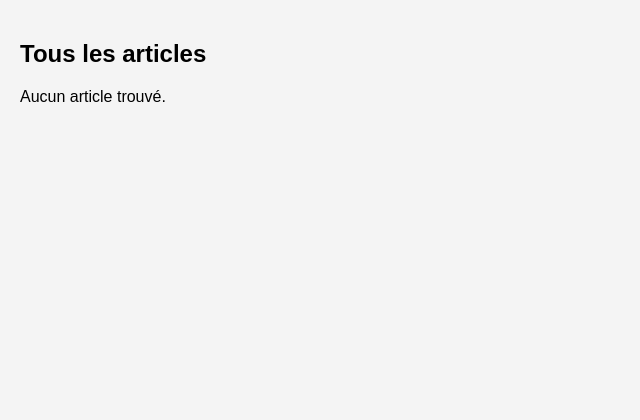
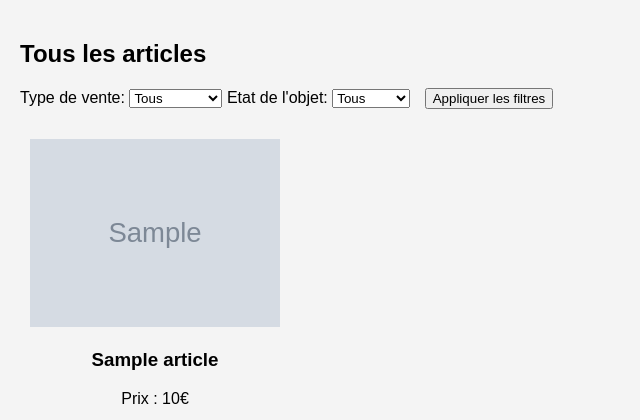
Before and after one commit to AntoineLal/agora, a PHP site: page /toutAfficher.php in a window 1280 px wide. Shown: the part 255-675 px from the top of the page, without its empty margins (0-640 px from the left). Run offline with PHP 8.4, Linux system fonts and the light colour scheme; tables that the repository leaves empty or names only in its code hold one stand-in row (values such as "Sample post"); grey boxes marked "Sample" are stand-in pictures.

Commit message:
afficher

```diff
--- a/toutAfficher.php
+++ b/toutAfficher.php
@@ -49,6 +49,12 @@
             background-image: repeating-linear-gradient(45deg, transparent, transparent 5px, #ccc 5px, #ccc 10px);
             opacity: 0.7;
         }
+        .filters {
+            margin-bottom: 20px;
+        }
+        .filter-btn {
+            margin-left: 10px;
+        }
     </style>
 </head>
 <body>
@@ -64,6 +70,22 @@
 </nav>
 <div class="content">
     <h2>Tous les articles</h2>
+    <div class="filters">
+        <label for="TypeVente">Type de vente:</label>
+        <select name="TypeVente" id="TypeVente">
+            <option value="Tous">Tous</option>
+            <option value="Immediat">Immédiat</option>
+            <option value="Negociation">Négociation</option>
+            <option value="Enchere">Enchère</option>
+        </select>
+        <label for="TypeAchat">Etat de l'objet:</label>
+        <select name="TypeAchat" id="TypeAchat">
+            <option value="Tous">Tous</option>
+            <option value="Neuf">Neuf</option>
+            <option value="Occasion">Occasion</option>
+        </select>
+        <button class="filter-btn" onclick="applyFilters()">Appliquer les filtres</button>
+    </div>
     <div class="article-thumbnails">
         <?php
         // Connexion à la base de données
@@ -79,8 +101,37 @@
             die("La connexion a échoué : " . $conn->connect_error);
         }
 
-        // Requête SQL pour récupérer les informations sur les articles avec le type spécifié
-        $sql = "SELECT ArticleID, ArticleName, Description, Price, ImageURL, Stock FROM Articles WHERE TypeVente IN ('Immediat', 'Negociation', 'Enchere')";
+        // Initialiser les conditions du filtre
+        $filter_conditions = [];
+
+        // Vérifier si le type de vente est défini dans l'URL
+        if (isset($_GET['TypeVente'])) {
+            $TypeVente = $_GET['TypeVente'];
+
+            // Ajouter le type de vente à la condition du filtre
+            if ($TypeVente != 'Tous') {
+                $filter_conditions[] = "TypeVente = '$TypeVente'";
+            }
+        }
+
+        // Vérifier si le type d'achat est défini dans l'URL
+        if (isset($_GET['TypeAchat'])) {
+            $TypeAchat = $_GET['TypeAchat'];
+
+            // Ajouter le type d'achat à la condition du filtre
+            if ($TypeAchat != 'Tous') {
+                $filter_conditions[] = "Quality = '$TypeAchat'";
+            }
+        }
+
+        // Requête SQL pour récupérer les informations sur les articles avec les conditions spécifiées
+        $sql = "SELECT ArticleID, ArticleName, Description, Price, ImageURL, Stock FROM Articles";
+
+        // Ajouter les conditions au filtre
+        if (!empty($filter_conditions)) {
+            $sql .= " WHERE " . implode(" AND ", $filter_conditions);
+        }
+
         $result = $conn->query($sql);
 
         // Si des articles sont trouvés, afficher leurs vignettes
@@ -117,5 +168,12 @@
         <a href="#contact">Contact</a>
     </p>
 </footer>
+<script>
+    function applyFilters() {
+        var TypeVente = document.getElementById("TypeVente").value;
+        var TypeAchat = document.getElementById("TypeAchat").value;
+        window.location.href = "toutAfficher.php?TypeVente=" + TypeVente + "&TypeAchat=" + TypeAchat;
+    }
+</script>
 </body>
 </html>
```
